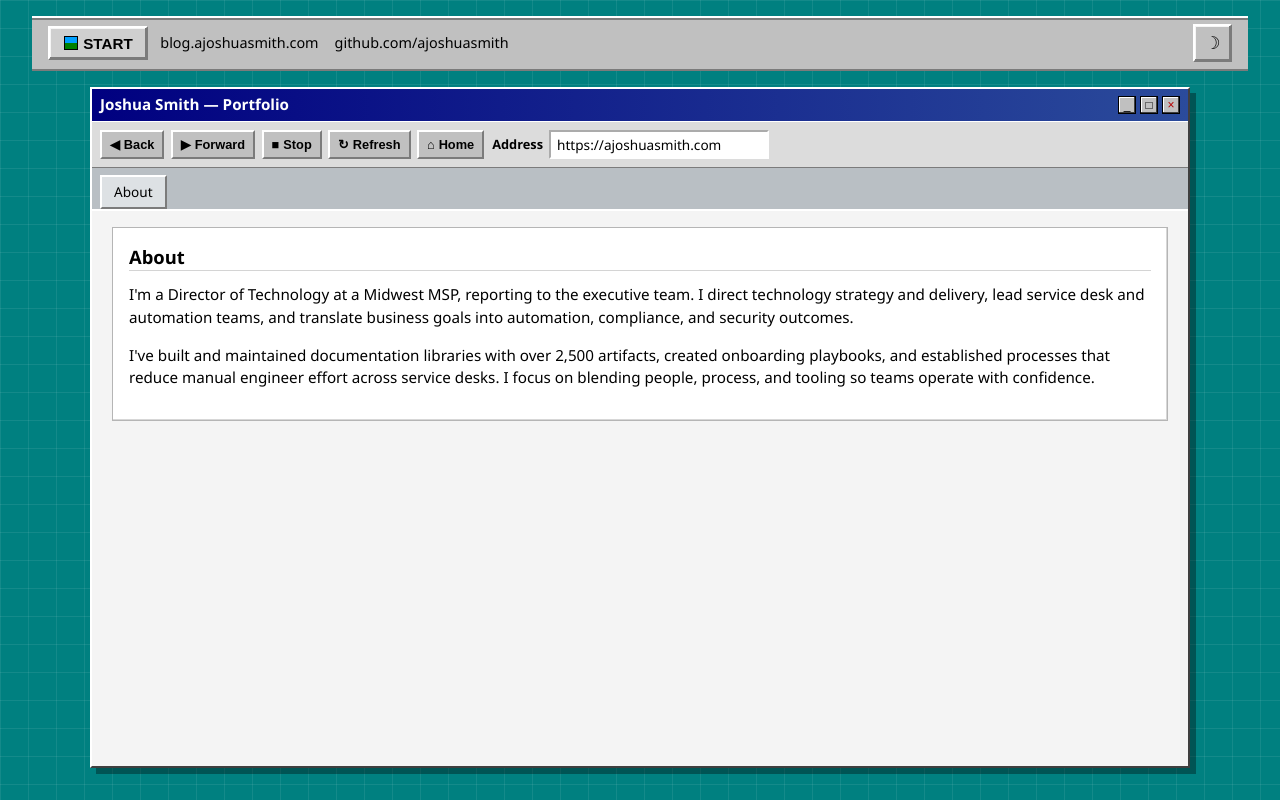
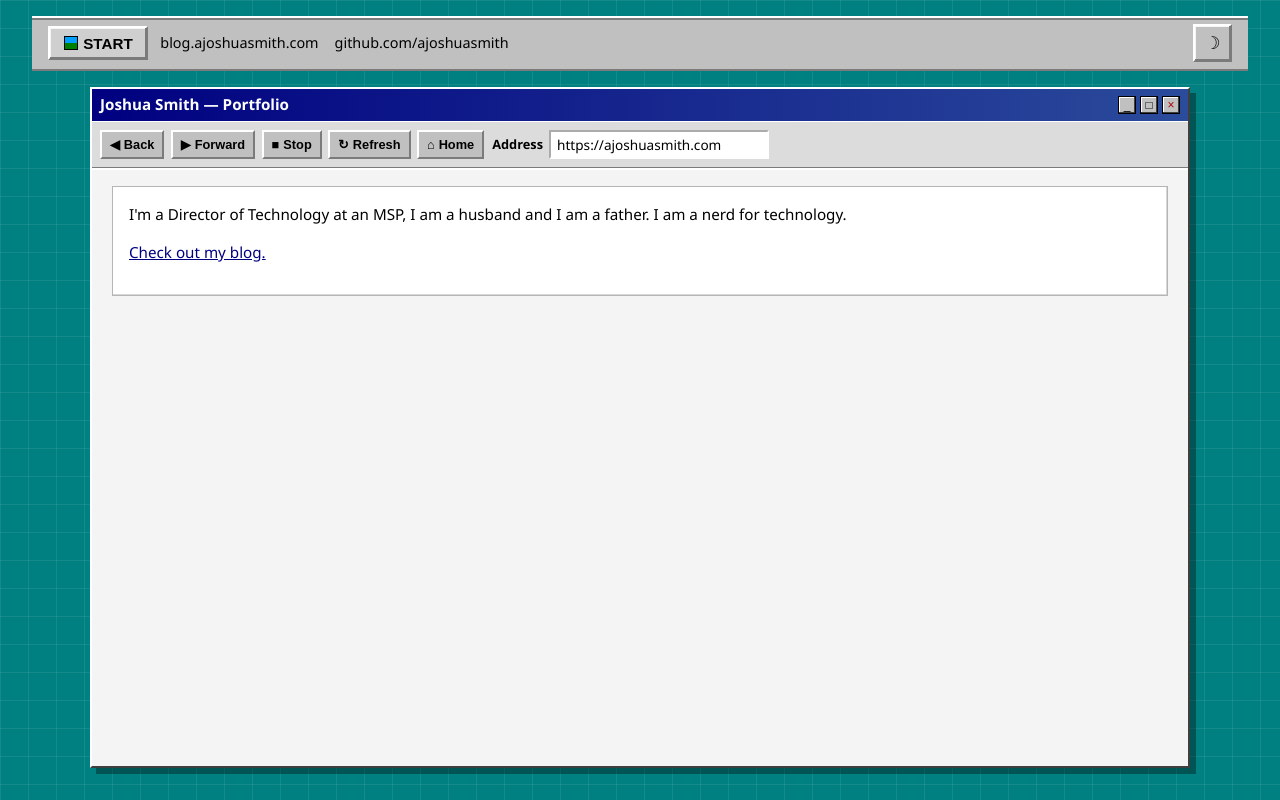
Before and after one commit to ajoshuasmith/website-personal, a React (Vite) app: page / in a window 1280 px wide. Built offline with nearby package versions, Linux system fonts and the light colour scheme.

Commit message:
style: enhance link styles and update About component content
- Added new styles for links in App.css, including hover effects and dark mode adjustments.
- Updated content in About.jsx to include a link to the author's blog, enhancing user engagement.

```diff
--- a/src/App.css
+++ b/src/App.css
@@ -267,6 +267,25 @@
   margin-top: 0;
 }
 
+.window-section a {
+  color: #000080;
+  text-decoration: underline;
+  transition: color 0.2s ease;
+}
+
+.window-section a:hover {
+  color: #0000ff;
+}
+
+.dark-mode .window-section a {
+  color: var(--tron-cyan);
+}
+
+.dark-mode .window-section a:hover {
+  color: var(--tron-cyan);
+  text-shadow: 0 0 4px var(--tron-cyan-glow);
+}
+
 .window-list {
   padding-left: 1.25rem;
   margin: 0.5rem 0 0.75rem;
--- a/src/components/About.jsx
+++ b/src/components/About.jsx
@@ -2,14 +2,12 @@ function About() {
   return (
     <article className="window-section">
       <p>
-        I'm a Director of Technology at a Midwest MSP, reporting to the executive team. I direct technology strategy
-        and delivery, lead service desk and automation teams, and translate business goals into automation, compliance,
-        and security outcomes.
+        I'm a Director of Technology at an MSP, I am a husband and I am a father. I am a nerd for technology.
       </p>
       <p>
-        I've built and maintained documentation libraries with over 2,500 artifacts, created onboarding playbooks, and
-        established processes that reduce manual engineer effort across service desks. I focus on blending people,
-        process, and tooling so teams operate with confidence.
+        <a href="https://blog.ajoshuasmith.com" target="_blank" rel="noopener noreferrer">
+          Check out my blog.
+        </a>
       </p>
     </article>
   )
--- a/src/components/BrowserWindow.jsx
+++ b/src/components/BrowserWindow.jsx
@@ -45,22 +45,12 @@ function BrowserWindow() {
         </label>
       </div>
 
-      <div className="browser-tabs">
-        {sections.map((section) => (
-          <a key={section.id} href={`#${section.id}`} className="browser-tab">
-            {section.title}
-          </a>
-        ))}
-      </div>
 
       <div className="browser-body">
         {sections.map((section) => {
           const { Component } = section
           return (
             <article key={section.id} id={section.id} className="browser-section">
-              <header className="browser-section__header">
-                <h2>{section.title}</h2>
-              </header>
               <Component />
             </article>
           )
--- a/src/styles/windows95.css
+++ b/src/styles/windows95.css
@@ -71,88 +71,6 @@ body {
   opacity: 0.5;
 }
 
-.dark-mode .desktop::after {
-  content: '';
-  position: absolute;
-  width: 18px;
-  height: 28px;
-  background: var(--tron-cyan);
-  box-shadow:
-    /* Main glow */
-    0 0 10px var(--tron-cyan),
-    0 0 20px var(--tron-cyan),
-    /* Trail behind */
-    -14px 0 0 2px var(--tron-cyan),
-    -14px 0 8px var(--tron-cyan),
-    -28px 0 0 2px var(--tron-cyan),
-    -28px 0 8px var(--tron-cyan),
-    -42px 0 0 2px var(--tron-cyan),
-    -42px 0 8px var(--tron-cyan),
-    -56px 0 0 2px var(--tron-cyan),
-    -56px 0 8px var(--tron-cyan),
-    /* Bike front/back extensions */
-    0 -10px 0 6px var(--tron-cyan),
-    0 -10px 0 6px var(--tron-cyan-glow),
-    0 18px 0 6px var(--tron-cyan),
-    0 18px 0 6px var(--tron-cyan-glow);
-  border-radius: 3px;
-  pointer-events: none;
-  z-index: 1;
-  animation: lightcycle 25s linear infinite;
-}
-
-@keyframes lightcycle {
-  0% {
-    top: 15%;
-    left: 5%;
-    transform: rotate(0deg);
-  }
-  12% {
-    top: 15%;
-    left: 45%;
-    transform: rotate(0deg);
-  }
-  17% {
-    top: 15%;
-    left: 45%;
-    transform: rotate(90deg);
-  }
-  29% {
-    top: 45%;
-    left: 45%;
-    transform: rotate(90deg);
-  }
-  34% {
-    top: 45%;
-    left: 45%;
-    transform: rotate(180deg);
-  }
-  46% {
-    top: 45%;
-    left: 5%;
-    transform: rotate(180deg);
-  }
-  51% {
-    top: 45%;
-    left: 5%;
-    transform: rotate(270deg);
-  }
-  63% {
-    top: 15%;
-    left: 5%;
-    transform: rotate(270deg);
-  }
-  68% {
-    top: 15%;
-    left: 5%;
-    transform: rotate(360deg);
-  }
-  100% {
-    top: 15%;
-    left: 5%;
-    transform: rotate(360deg);
-  }
-}
 
 .taskbar {
   min-height: 48px;
```
